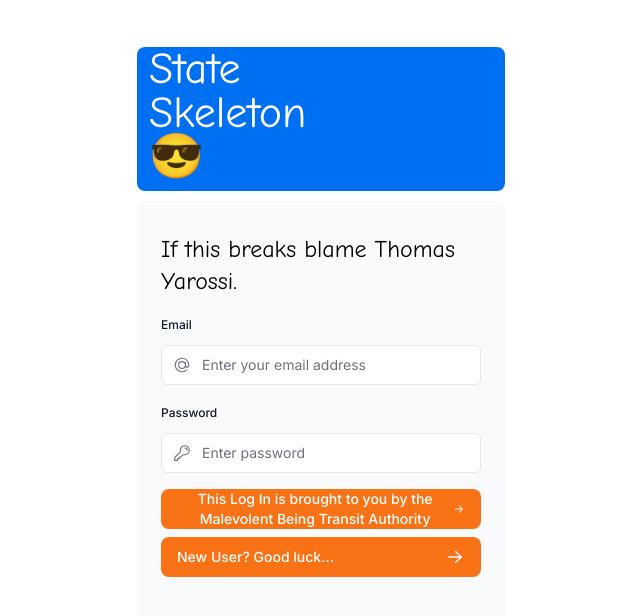
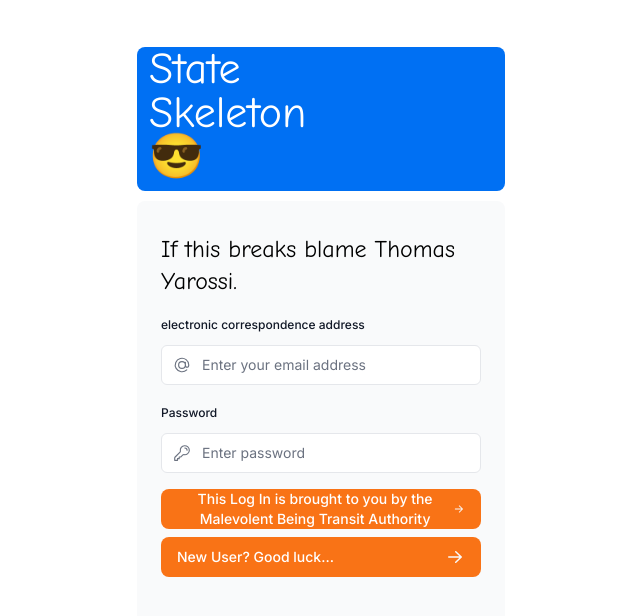
Before and after one commit to brockenbrough/ssu-social-next, a Next.js app in the folder ssu-app/: page /portal/login in a window 1280 px wide. Shown: the top 616 px of the page, without its empty margins (319-959 px from the left). Built offline with nearby package versions, Linux system fonts and the light colour scheme.

Commit message:
changed "email" parameter text

```diff
--- a/ssu-app/app/ui/login-form.tsx
+++ b/ssu-app/app/ui/login-form.tsx
@@ -32,7 +32,7 @@ export default function LoginForm() {
               className="mb-3 mt-5 block text-xs font-medium text-gray-900"
               htmlFor="email"
             >
-              Email
+              electronic correspondence address
             </label>
             <div className="relative">
               <input
```
